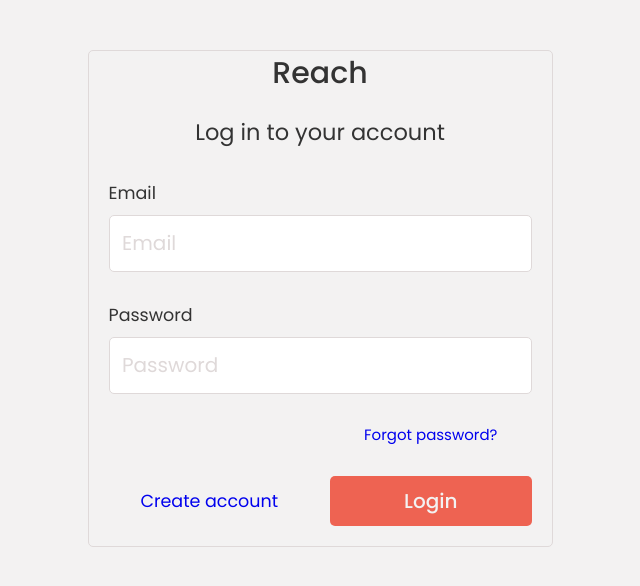
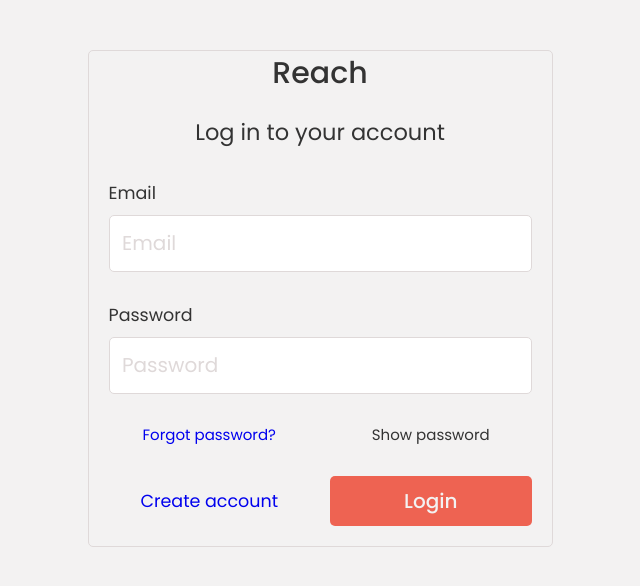
Before and after one commit to rocketxl5/reach, a React (Create React App) app: page /login in a window 1280 px wide. Shown: the top 586 px of the page, without its empty margins (320-960 px from the left). Built offline with nearby package versions, Linux system fonts and the light colour scheme.

Commit message:
Added show password button in login

```diff
--- a/src/components/auth/Login.js
+++ b/src/components/auth/Login.js
@@ -10,6 +10,7 @@ function Login() {
     const [input, setInput] = useState({})
     const [isValid, setIsValid] = useState(false)
     const [errorMessage, setErrorMessage] = useState('')
+    const [showPassword, setShowPassword] = useState(false)
     const { setUser } = useContext(UserContext)
 
     const logUser = (isValid) => {
@@ -32,6 +33,7 @@ function Login() {
                         }
 
                         return res.json().then((data) => {
+
                             throw new Error(JSON.stringify(data))
                         })
                     })
@@ -76,6 +78,15 @@ function Login() {
         }
     )
 
+    const handleClick = () => {
+        !showPassword ? setShowPassword(true) : setShowPassword(false)
+    }
+
+    // Show/hide password
+    useEffect(() => {
+        document.querySelector('#password').type = showPassword ? 'text' : 'password'
+    }, [showPassword])
+
     // Login
     useEffect(() => {
         if (isValid) {
@@ -105,7 +116,7 @@ function Login() {
                         <label htmlFor="name">Email</label>
                         <input
                             className={errors.email && 'input-error'}
-                            type="text"
+                            type="email"
                             name="email"
                             id="email"
                             value={values.email}
@@ -129,6 +140,7 @@ function Login() {
                     </div>
                     <div className="form-element">
                         <Link className="reset-password" to="/reset-password">Forgot password?</Link>
+                        <p className="show-password" onClick={handleClick} title="Show password">Show password</p>
                     </div>
                     <div className="form-element">
                         <Link className="link" to="/signup">Create account</Link>
--- a/src/components/utilities/baseURL.js
+++ b/src/components/utilities/baseURL.js
@@ -1,5 +1,5 @@
 const baseURL = () => {
-    const inProduction = true
+    const inProduction = false
 
     if (inProduction) {
         return 'https://reach-server.onrender.com'
--- a/src/css/form.css
+++ b/src/css/form.css
@@ -69,13 +69,16 @@ input:-webkit-autofill:active{
     justify-content: flex-end;
 }
 
-.reset-password {
+.reset-password,
+.show-password {
     flex-basis: calc(50% - 1rem);
     text-align: center;
+    cursor: pointer;
 }
 
 /* login form-element*/
-.form-element:last-of-type {
+.form-element:last-of-type,
+.form-element:nth-last-child(2) {
     display: flex;
     gap: 2rem;
 }
@@ -105,7 +108,7 @@ button:hover {
 }
 
 .form-error-message {
-    width: 100%;
+    max-width: 99%;
     margin-inline: auto;
     margin-block-start: 2rem;
     padding: 1rem;
```
